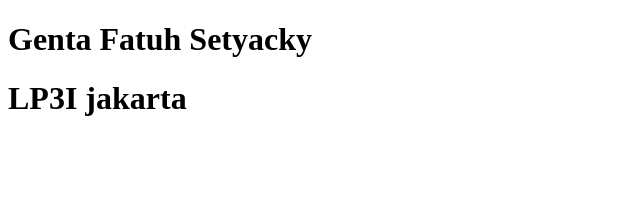
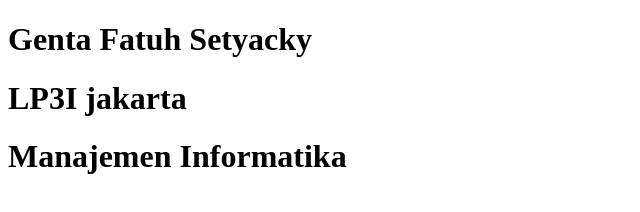
Before and after one commit to MasGenn/task-git, a plain HTML site: page index.html in a window 1280 px wide. Shown: the whole page, without its empty margins (0-640 px from the left). Drawn offline with Linux system fonts and the light colour scheme.

Commit message:
add major

```diff
--- a/index.html
+++ b/index.html
@@ -9,5 +9,6 @@
   <body>
     <h1>Genta Fatuh Setyacky</h1>
     <h1>LP3I jakarta</h1>
+    <h1>Manajemen Informatika</h1>
   </body>
 </html>
```
